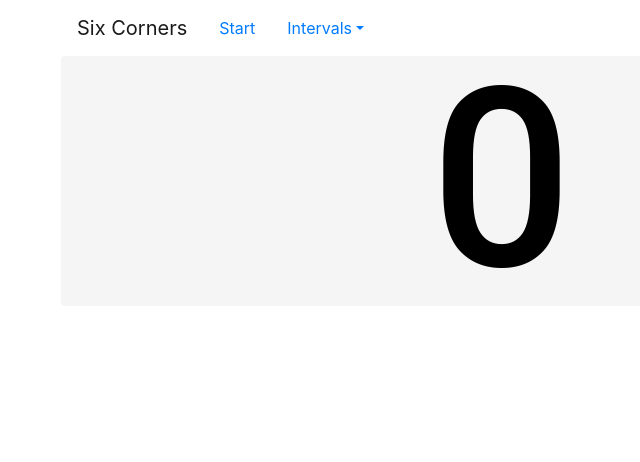
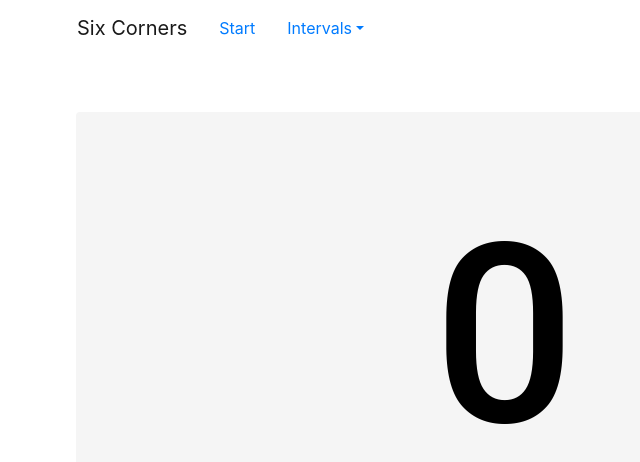
Before and after one commit to fljiang/six-corners, a React (Create React App) app: page / in a window 1280 px wide. Shown: the top 462 px of the page, without its empty margins (24-664 px from the left). Built offline with nearby package versions, Linux system fonts and the light colour scheme.

Commit message:
Move button downwards

```diff
--- a/src/components/CornerDisplay.js
+++ b/src/components/CornerDisplay.js
@@ -1,4 +1,5 @@
 import React, { Component } from "react";
+import { Container } from "react-bootstrap";
 import Button from "@mui/material/Button";
 import { connect } from "react-redux";
 import styled from "styled-components";
@@ -12,6 +13,7 @@ class CornerDisplay extends Component {
         const {corner} = this.props;
 
         return (
+            <NewContainer id="display">
                 <NewButton
                     sx={{
                         backgroundColor: "whitesmoke",
@@ -21,13 +23,21 @@ class CornerDisplay extends Component {
                 >
                     {corner}
                 </NewButton>
+            </NewContainer>
         )
     }
 }
 
+const NewContainer = styled(Container)`
+    width: 100%;
+    padding-top: 5%;
+    display: flex;
+    flex-direction: column;
+    background-color: white;
+`;
+
 const NewButton= styled(Button)`
     width: 80%;
-  height: 250px;
 `;
 
 const mapStateToProps = (state) => ({
```
Also changed, not shown: src/App.js (indentation only), 13 other files (tests, documents, lock files or other folders). Lines whose indentation alone changed are shown as unchanged.
